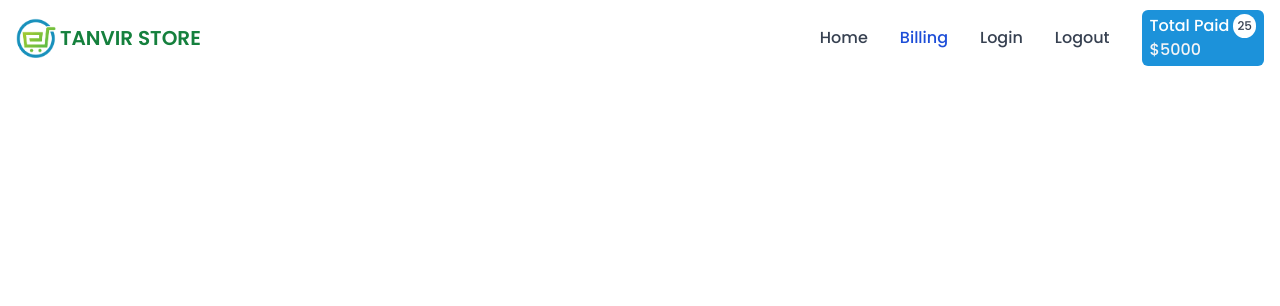
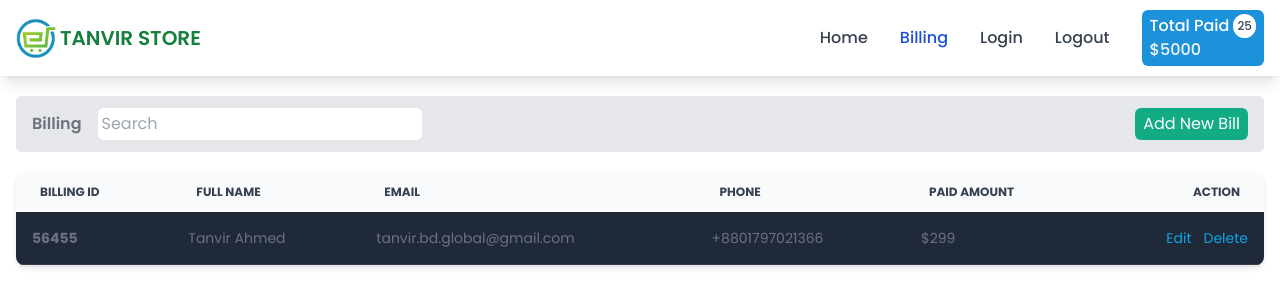
Before and after one commit to tanvirgithub21/Billing-Page-Frontend, a React (Create React App) app: page /billing in a window 1280 px wide. Shown: the top 306 px of the page. Built offline with nearby package versions, Linux system fonts and the light colour scheme.

Commit message:
added dilling page

```diff
--- a/src/App.css
+++ b/src/App.css
@@ -8,3 +8,10 @@ body {
   font-family: 'Poppins', sans-serif;
   font-weight: 400;
 }
+
+.container{
+  max-width: 1280px;
+  margin: auto;
+  padding-left: 1rem;
+  padding-right: 1rem;
+}
--- a/src/App.js
+++ b/src/App.js
@@ -1,5 +1,6 @@
 import { Routes, Route } from 'react-router-dom';
 import './App.css';
+import Billing from './Pages/Billing/Billing';
 import Navbar from './ShareComponent/Navbar/Navbar';
 
 function App() {
@@ -7,7 +8,7 @@ function App() {
     <div>
       <Navbar />
       <Routes>
-        <Route path="" element="" />
+        <Route path="/billing" element={<Billing />} />
       </Routes>
     </div>
   );
--- /dev/null
+++ b/src/Pages/Billing/Billing.jsx
@@ -0,0 +1,80 @@
+import React from "react";
+
+const Billing = () => {
+  return (
+    <div className="">
+      <div className="container py-3 md:py-5">
+        <div className="flex justify-between items-center bg-gray-200 py-3 px-4 rounded-md">
+          <div>
+            <span className="pr-4 text-gray-500 font-semibold">Billing</span>
+            <input
+              className="p-1 rounded-md"
+              type="text"
+              name="search"
+              placeholder="Search"
+            />
+          </div>
+          <button className="bg-[#12ab84] px-2 py-1 rounded-md text-white">
+            Add New Bill
+          </button>
+        </div>
+
+
+          <div class="relative overflow-x-auto shadow-md sm:rounded-lg mt-2 md:mt-5">
+              <table class="w-full text-sm text-left text-gray-500 dark:text-gray-400">
+                  <thead class="text-xs text-gray-700 uppercase bg-gray-50 dark:bg-gray-700 dark:text-gray-400">
+                      <tr>
+                          <th scope="col" class="px-6 py-3 whitespace-nowrap">
+                              Billing ID
+                          </th>
+                          <th scope="col" class="px-6 py-3 whitespace-nowrap">
+                              Full Name
+                          </th>
+                          <th scope="col" class="px-6 py-3 whitespace-nowrap">
+                              Email
+                          </th>
+                          <th scope="col" class="px-6 py-3 whitespace-nowrap">
+                              Phone
+                          </th>
+                          <th scope="col" class="px-6 py-3 whitespace-nowrap">
+                              Paid Amount
+                          </th>
+                          <th scope="col" class="px-6 py-3 whitespace-nowrap text-right">
+                              <span>Action</span>
+                          </th>
+                      </tr>
+                  </thead>
+                  <tbody>
+                      <tr class="border-b bg-gray-800 border-gray-700 hover:bg-gray-600">
+                          <th class="px-4 py-4">
+                              56455
+                          </th>
+                          <td class="px-4 py-4">
+                              Tanvir Ahmed
+                          </td>
+                          <td class="px-4 py-4">
+                              tanvir.bd.global@gmail.com
+                          </td>
+                          <td class="px-4 py-4">
+                              +8801797021366
+                          </td>
+                          <td class="px-4 py-4">
+                              $299
+                          </td>
+                          <td class="px-4 py-4 text-right text-sky-500">
+                            <button className="mr-3">Edit</button>
+                            <button>Delete</button>
+                          </td>
+                      </tr>
+
+                  </tbody>
+              </table>
+          </div>
+
+
+      </div>
+    </div>
+  );
+};
+
+export default Billing;
--- a/src/ShareComponent/Navbar/Navbar.jsx
+++ b/src/ShareComponent/Navbar/Navbar.jsx
@@ -12,7 +12,7 @@ const Navbar = () => {
     "block py-2 pr-4 pl-3 text-gray-700 rounded  font-[500] md:p-0";
 
   return (
-    <nav class="px-2 sm:px-4 py-2.5 sticky top-0 left-0 z-50  bg-white shadow-b">
+    <nav class="py-2.5 sticky top-0 left-0 z-50  bg-white shadow-lg">
       <div class="container flex flex-wrap justify-between items-center mx-auto">
 
         {/* logo  */}
```
